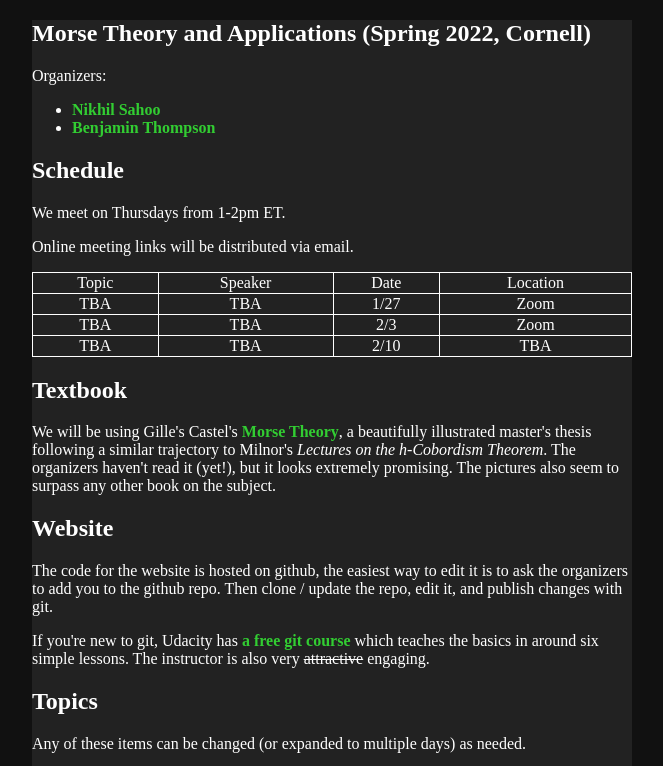
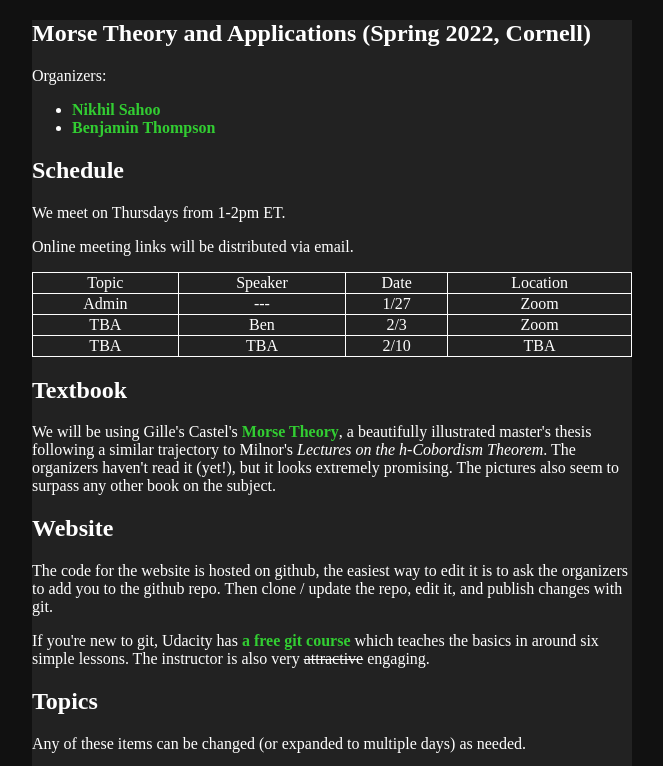
Before and after one commit to bg-thompson/morse-theory-course, a plain HTML site: page index.html in a window 1280 px wide. Shown: the top 766 px of the page, without its empty margins (308-971 px from the left). Drawn offline with nearby package versions, Linux system fonts and the light colour scheme.

Commit message:
added some wk1, wk2 details

```diff
--- a/index.html
+++ b/index.html
@@ -47,14 +47,14 @@ Navigation bar, if more pages are needed.
     <th>Location</th>
   </tr>
   <tr>
-    <td>TBA</td>
-    <td>TBA</td>
+    <td>Admin</td>
+    <td>---</td>
     <td>1/27</td>
     <td>Zoom</td>
   </tr>
   <tr>
     <td>TBA</td>
-    <td>TBA</td>
+    <td>Ben</td>
     <td>2/3</td>
     <td>Zoom</td>
   </tr>
```
